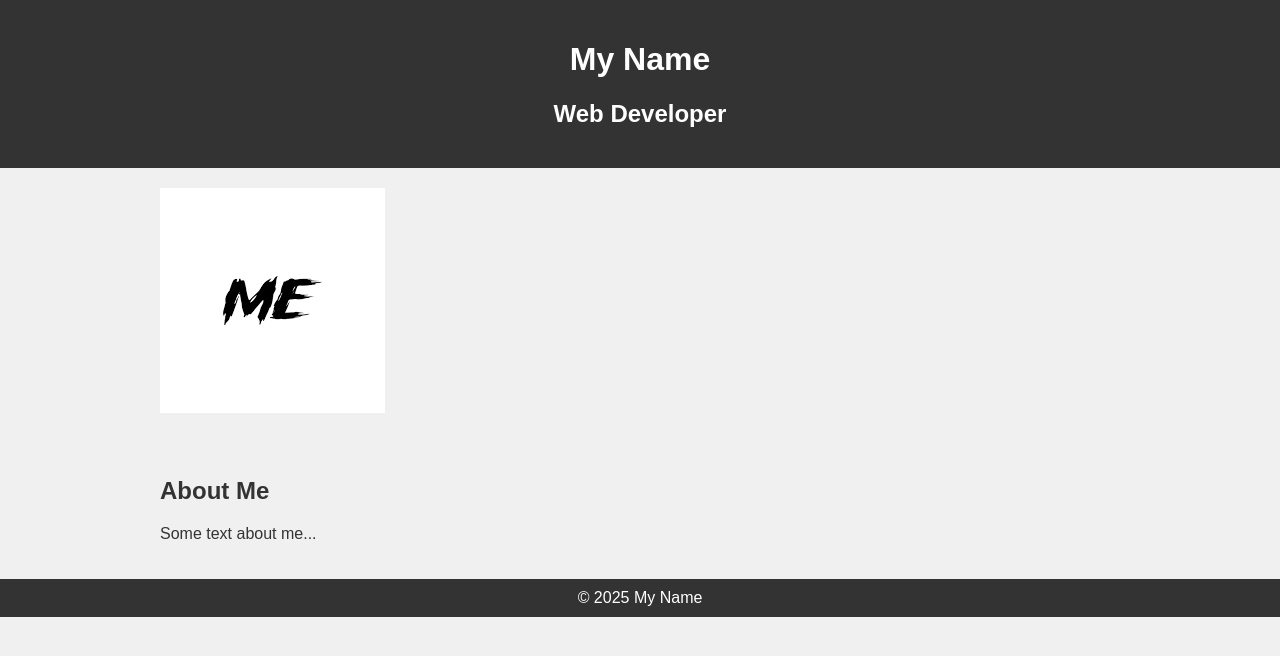
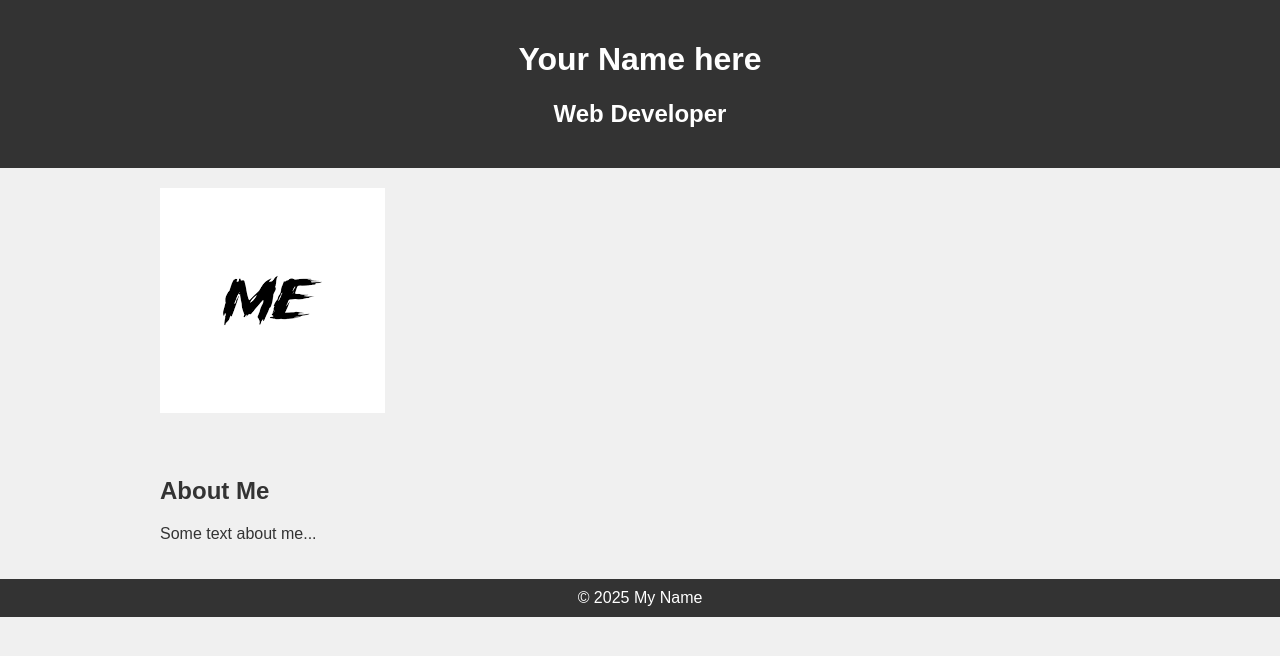
Before and after one commit to PatrickDegner/GCP_Static_Website, a plain HTML site: page website/index.html in a window 1280 px wide. Drawn offline with Linux system fonts and the light colour scheme.

```diff
--- a/website/index.html
+++ b/website/index.html
@@ -40,7 +40,7 @@
 </head>
 <body>
     <header>
-        <h1>My Name</h1>
+        <h1>Your Name here</h1>
         <h2>Web Developer</h2>
     </header>
     <section class="container">
```
Also changed, not shown: 2 other files.
